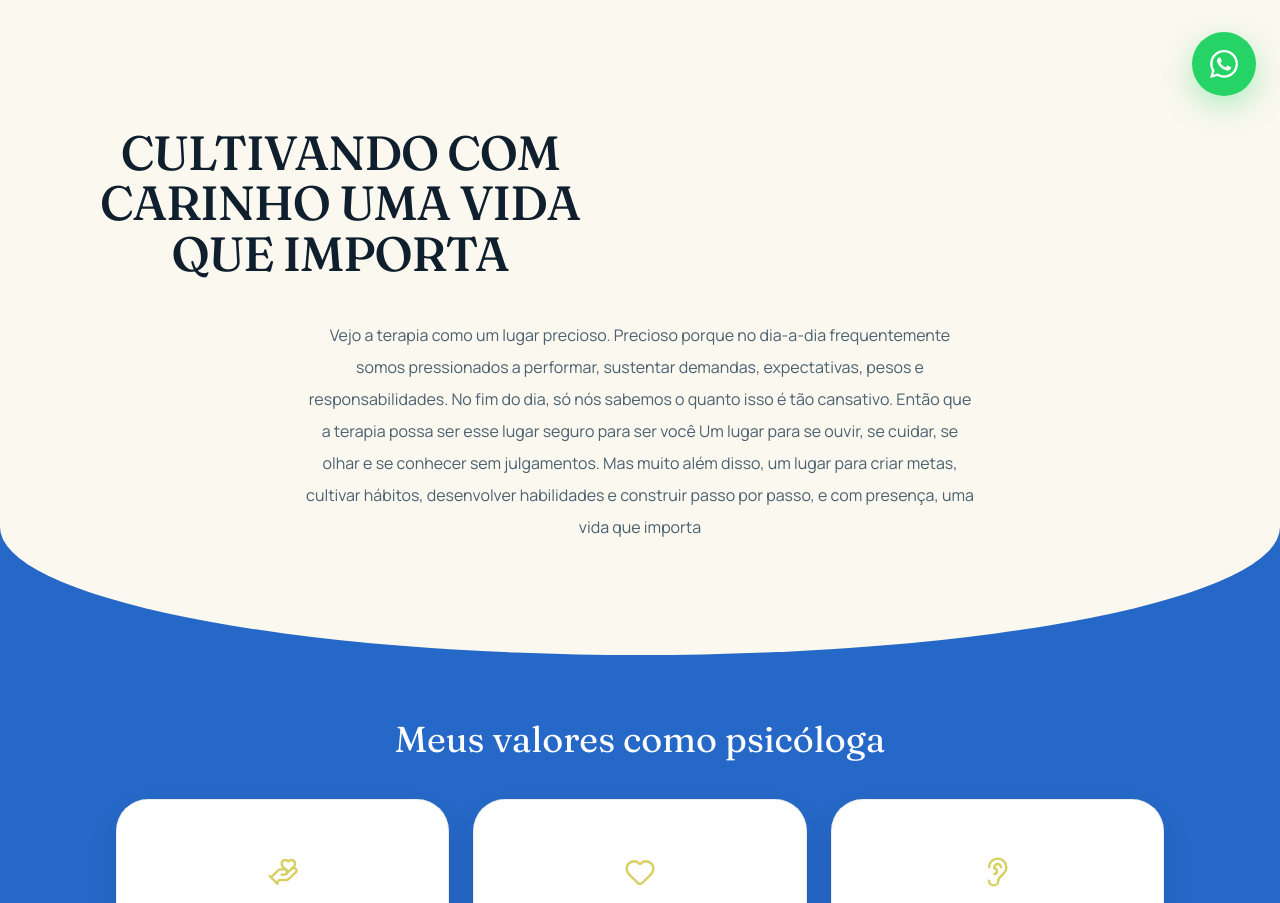
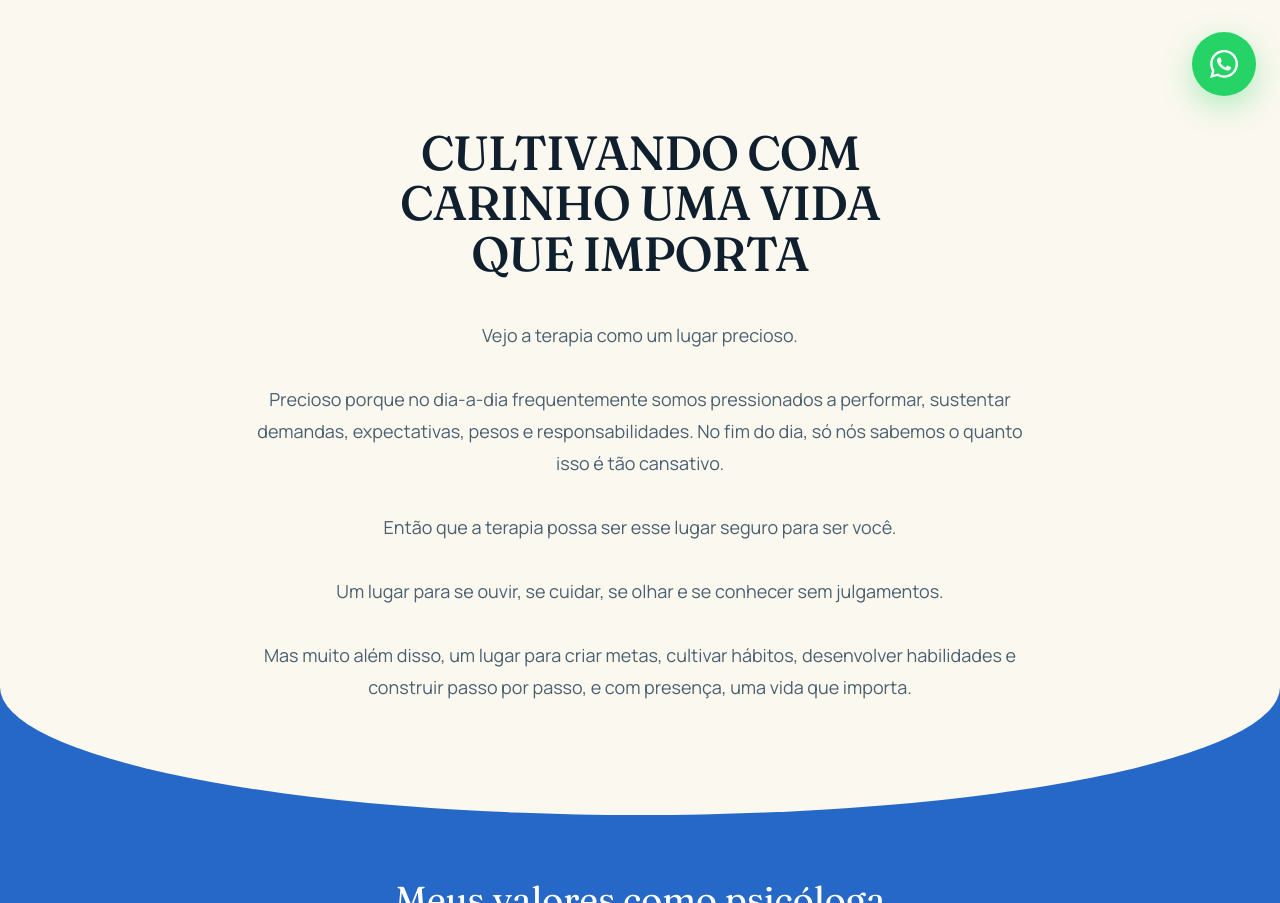
Before and after one commit to camilakozaka/psicamilakozaka.com.br, a React (Vite) app: page / in a window 1280 px wide. Shown: the part 680-1583 px from the top of the page. Built offline with nearby package versions, Linux system fonts and the light colour scheme.

Commit message:
feat: refine visao section layout and copy formatting

```diff
--- a/src/components/SectionVisao.tsx
+++ b/src/components/SectionVisao.tsx
@@ -2,29 +2,33 @@ export default function SectionVisao() {
   return (
     <section id="sobre" className="bg-[#2668C7]">
       <div className="bottom-ellipse overflow-hidden bg-[var(--cream)] px-6 pt-6 pb-24 sm:px-10 sm:pt-24 sm:pb-28">
-        <div className="page-wrap">
-          <div className="relative">
-            <div className="grid items-center gap-6 sm:grid-cols-[auto_1fr_auto] sm:gap-10">
+        <div className="page-wrap flex justify-center">
+          <div className="flex max-w-4xl flex-col items-center text-center">
+            <h2 className="display-title mx-auto max-w-3xl text-3xl font-medium uppercase leading-[1.05] tracking-tight text-[var(--ink)] sm:text-4xl lg:text-5xl">
+              Cultivando com
+              <br />
+              carinho uma vida
+              <br />
+              que importa
+            </h2>
 
-
-              <h2 className="display-title text-center text-3xl font-medium uppercase leading-[1.05] tracking-tight text-[var(--ink)] sm:text-4xl lg:text-5xl">
-              Cultivando com<br />carinho uma vida<br />que importa
-              </h2>
-
-
-            </div>
-
-            <p className="mx-auto mt-10 max-w-2xl text-center text-base leading-8 text-[var(--ink-soft)] ">
-            Vejo a terapia como um lugar precioso.
-
-Precioso porque no dia-a-dia frequentemente somos pressionados a performar, sustentar demandas, expectativas, pesos e responsabilidades. No fim do dia, só nós sabemos o quanto isso é tão cansativo.
-
-Então que a terapia possa ser esse lugar seguro para ser você
-
-Um lugar para se ouvir, se cuidar, se olhar e se conhecer sem julgamentos.
-
-Mas muito além disso, um lugar para criar metas, cultivar hábitos, desenvolver habilidades e construir passo por passo, e com presença, uma vida que importa
-
+            <p className="mx-auto mt-10 max-w-3xl text-center text-base leading-8 text-[var(--ink-soft)] sm:text-lg">
+              Vejo a terapia como um lugar precioso.
+              <br />
+              <br />
+              Precioso porque no dia-a-dia frequentemente somos pressionados a performar, sustentar
+              demandas, expectativas, pesos e responsabilidades. No fim do dia, só nós sabemos o
+              quanto isso é tão cansativo.
+              <br />
+              <br />
+              Então que a terapia possa ser esse lugar seguro para ser você.
+              <br />
+              <br />
+              Um lugar para se ouvir, se cuidar, se olhar e se conhecer sem julgamentos.
+              <br />
+              <br />
+              Mas muito além disso, um lugar para criar metas, cultivar hábitos, desenvolver
+              habilidades e construir passo por passo, e com presença, uma vida que importa.
             </p>
           </div>
         </div>
```
